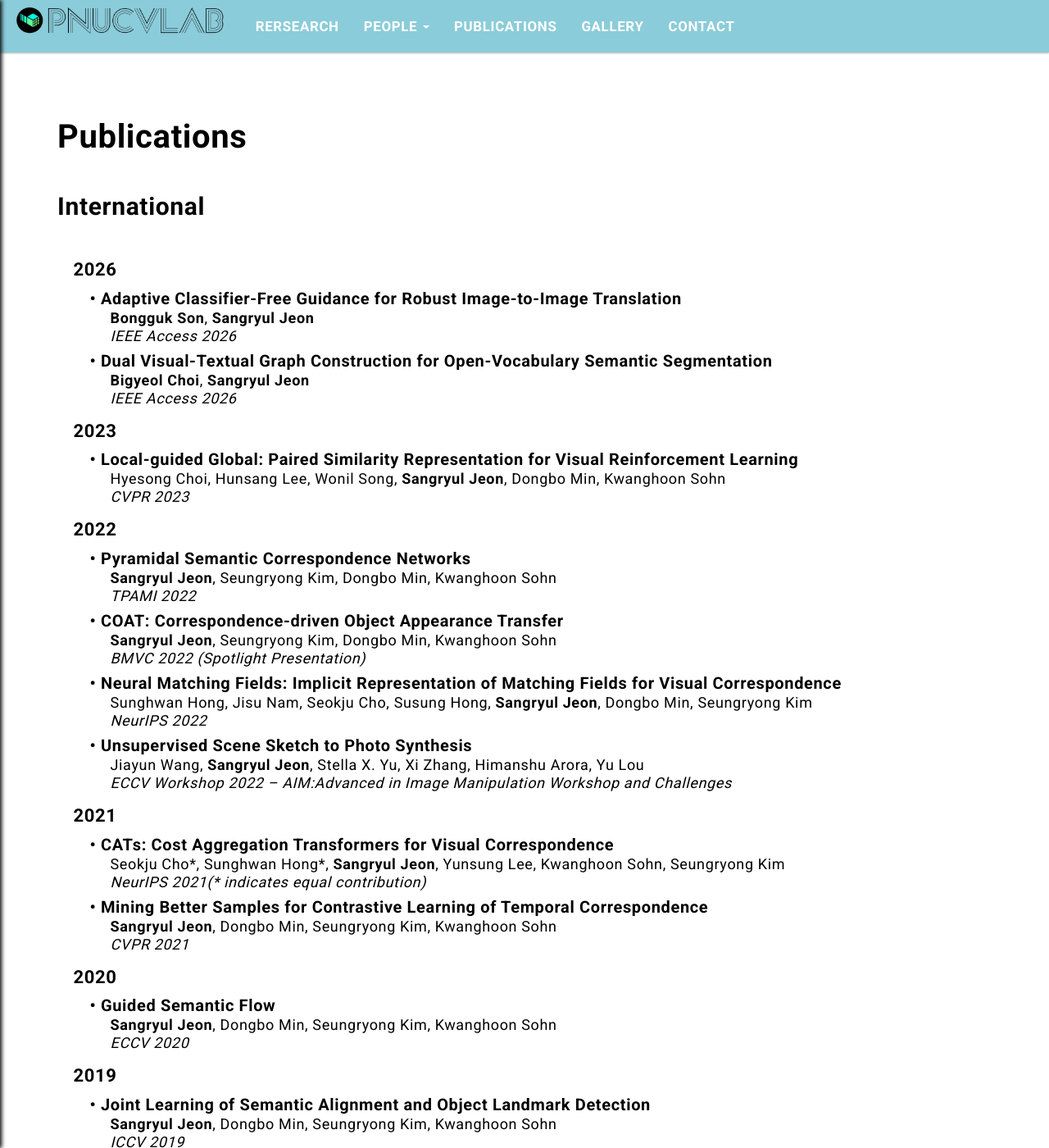
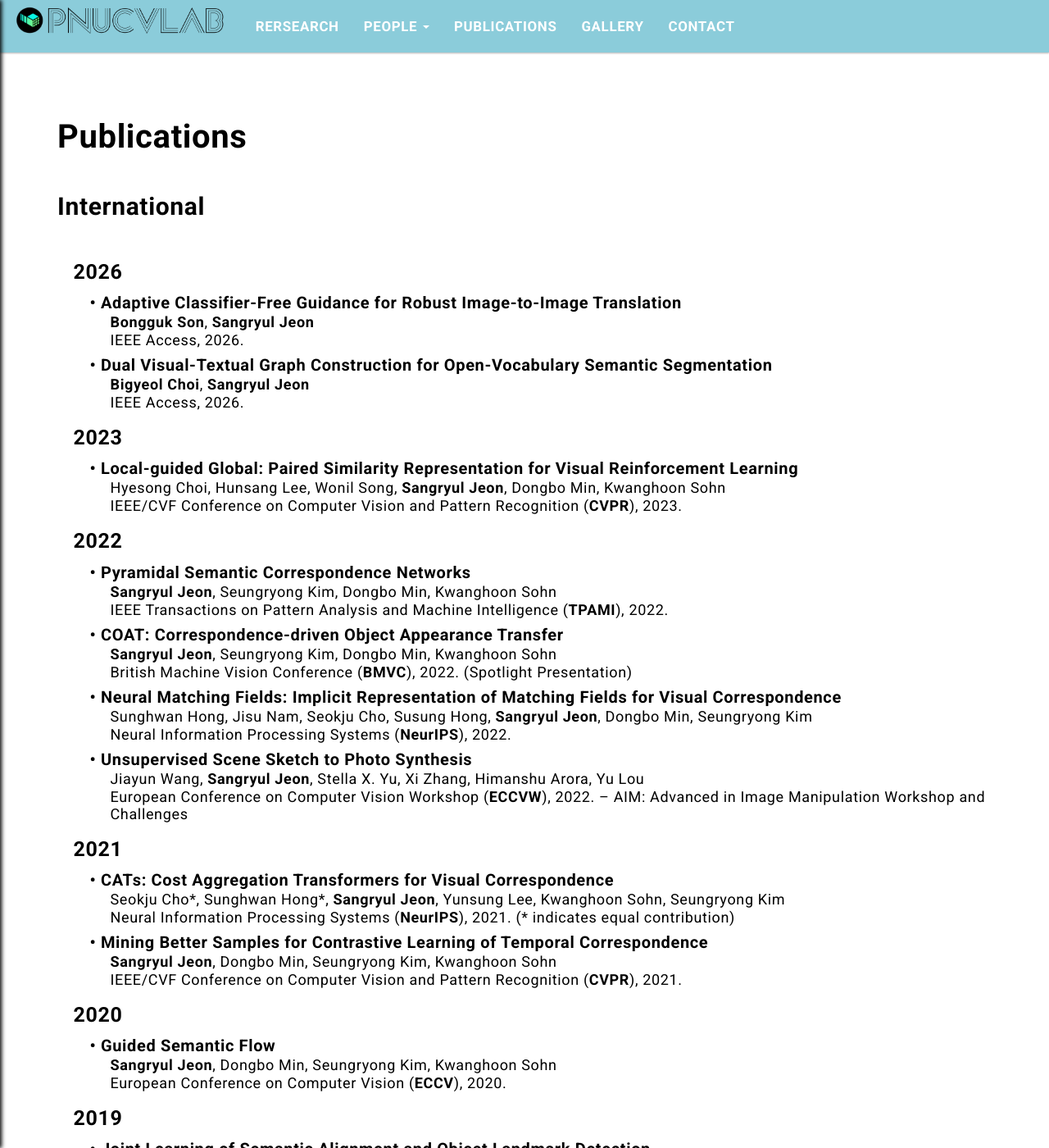
Before and after one commit to pnucvlab/pnucvlab.github.io, a Jekyll site: the page built from pages/publications.html, in a window 1280 px wide and 1400 px high. Shown: the whole window at 82% size. Built offline with Jekyll 4.4.1, drawn with Linux system fonts in a browser that asks for light colours; some of the changed text lies outside the part shown.

Commit message:
edit design

```diff
--- a/assets/css/main.css
+++ b/assets/css/main.css
@@ -284,7 +284,7 @@
 }
 
 .intro-card {
-	background: #fff;
+	background: #f5f5f5;
 	border: 1px solid #e0e0e0;
 	border-radius: 12px;
 	padding: 0.75em 2em 1.5em;
@@ -292,8 +292,16 @@
 	box-shadow: 0 2px 8px rgba(0,0,0,0.06);
 }
 
+.intro-item-card {
+	background: #fff;
+	border: 1px solid #e8e8e8;
+	border-radius: 0;
+	padding: 0.6em 1em;
+	margin-top: 0.6em;
+}
+
 .news-card-container {
-	background: #fff;
+	background: #f5f5f5;
 	border: 1px solid #e0e0e0;
 	border-radius: 12px;
 	padding: 0.75em 2em 1.5em;
@@ -307,6 +315,7 @@
 }
 
 .news-item-card {
+	background: #fff;
 	border: 1px solid #e8e8e8;
 	border-radius: 0;
 	padding: 0.6em 1em;
--- a/index.html
+++ b/index.html
@@ -65,6 +65,7 @@
   <div class="intro-card">
     <p class="home-title">Introduction</p>
 
+    <div class="intro-item-card">
       <div class="home-text">
         <u>Welcome to <strong>PNU CVLab</strong> (<i>Prof.</i> Sangryul Jeon) at Pusan National University.<br></u>
         <p>Our primary research area is <b>Computer Vision</b>. <b>Computer Vision</b> is a core research field in artificial intelligence
@@ -75,6 +76,7 @@
         🪧 If you’re interested, please contact us at <u>srjeonn@pusan.ac.kr.</u>
       </div>
     </div>
+  </div>
 
   <div class="news-card-container">
     <p class="news-title">Latest News</p>
--- a/pages/publications.html
+++ b/pages/publications.html
@@ -8,124 +8,124 @@
 <p style="font-size:30px;"><strong>International</strong></p>
 <div style="padding-left:1.5em;">
 
-<p style="font-size:22px; margin:10px 0 2px;"><strong>2026</strong></p>
+<p style="font-size:25px; margin:10px 0 2px;"><strong>2026</strong></p>
 <div class="publication" style="margin-bottom:8px;">
   <div class="publication-info">
     <p style="font-size:20px; font-weight:bold; color:#000; padding-left:1em;">• Adaptive Classifier-Free Guidance for Robust Image-to-Image Translation</p>
     <p style="font-size:18px; padding-left:2.5em;"><strong>Bongguk Son</strong>, <strong>Sangryul Jeon</strong></p>
-    <p style="font-size:18px; padding-left:2.5em; font-style:italic;">IEEE Access 2026</p>
+    <p style="font-size:18px; padding-left:2.5em;">IEEE Access, 2026.</p>
   </div>
 </div>
 <div class="publication" style="margin-bottom:8px;">
   <div class="publication-info">
     <p style="font-size:20px; font-weight:bold; color:#000; padding-left:1em;">• Dual Visual-Textual Graph Construction for Open-Vocabulary Semantic Segmentation</p>
     <p style="font-size:18px; padding-left:2.5em;"><strong>Bigyeol Choi</strong>, <strong>Sangryul Jeon</strong></p>
-    <p style="font-size:18px; padding-left:2.5em; font-style:italic;">IEEE Access 2026</p>
+    <p style="font-size:18px; padding-left:2.5em;">IEEE Access, 2026.</p>
   </div>
 </div>
 
-<p style="font-size:22px; margin:10px 0 2px;"><strong>2023</strong></p>
+<p style="font-size:25px; margin:10px 0 2px;"><strong>2023</strong></p>
 <div class="publication" style="margin-bottom:8px;">
   <div class="publication-info">
     <p style="font-size:20px; font-weight:bold; color:#000; padding-left:1em;">• Local-guided Global: Paired Similarity Representation for Visual Reinforcement Learning</p>
     <p style="font-size:18px; padding-left:2.5em;">Hyesong Choi, Hunsang Lee, Wonil Song, <strong>Sangryul Jeon</strong>, Dongbo Min, Kwanghoon Sohn</p>
-    <p style="font-size:18px; padding-left:2.5em; font-style:italic;">CVPR 2023</p>
+    <p style="font-size:18px; padding-left:2.5em;">IEEE/CVF Conference on Computer Vision and Pattern Recognition (<strong>CVPR</strong>), 2023.</p>
   </div>
 </div>
 
-<p style="font-size:22px; margin:10px 0 2px;"><strong>2022</strong></p>
+<p style="font-size:25px; margin:10px 0 2px;"><strong>2022</strong></p>
 <div class="publication" style="margin-bottom:8px;">
   <div class="publication-info">
     <p style="font-size:20px; font-weight:bold; color:#000; padding-left:1em;">• Pyramidal Semantic Correspondence Networks</p>
     <p style="font-size:18px; padding-left:2.5em;"><strong>Sangryul Jeon</strong>, Seungryong Kim, Dongbo Min, Kwanghoon Sohn</p>
-    <p style="font-size:18px; padding-left:2.5em; font-style:italic;">TPAMI 2022</p>
+    <p style="font-size:18px; padding-left:2.5em;">IEEE Transactions on Pattern Analysis and Machine Intelligence (<strong>TPAMI</strong>), 2022.</p>
   </div>
 </div>
 <div class="publication" style="margin-bottom:8px;">
   <div class="publication-info">
     <p style="font-size:20px; font-weight:bold; color:#000; padding-left:1em;">• COAT: Correspondence-driven Object Appearance Transfer</p>
     <p style="font-size:18px; padding-left:2.5em;"><strong>Sangryul Jeon</strong>, Seungryong Kim, Dongbo Min, Kwanghoon Sohn</p>
-    <p style="font-size:18px; padding-left:2.5em; font-style:italic;">BMVC 2022 (Spotlight Presentation)</p>
+    <p style="font-size:18px; padding-left:2.5em;">British Machine Vision Conference (<strong>BMVC</strong>), 2022. (Spotlight Presentation)</p>
   </div>
 </div>
 <div class="publication" style="margin-bottom:8px;">
   <div class="publication-info">
     <p style="font-size:20px; font-weight:bold; color:#000; padding-left:1em;">• Neural Matching Fields: Implicit Representation of Matching Fields for Visual Correspondence</p>
     <p style="font-size:18px; padding-left:2.5em;">Sunghwan Hong, Jisu Nam, Seokju Cho, Susung Hong, <strong>Sangryul Jeon</strong>, Dongbo Min, Seungryong Kim</p>
-    <p style="font-size:18px; padding-left:2.5em; font-style:italic;">NeurIPS 2022</p>
+    <p style="font-size:18px; padding-left:2.5em;">Neural Information Processing Systems (<strong>NeurIPS</strong>), 2022.</p>
   </div>
 </div>
 <div class="publication" style="margin-bottom:8px;">
   <div class="publication-info">
     <p style="font-size:20px; font-weight:bold; color:#000; padding-left:1em;">• Unsupervised Scene Sketch to Photo Synthesis</p>
     <p style="font-size:18px; padding-left:2.5em;">Jiayun Wang, <strong>Sangryul Jeon</strong>, Stella X. Yu, Xi Zhang, Himanshu Arora, Yu Lou</p>
-    <p style="font-size:18px; padding-left:2.5em; font-style:italic;">ECCV Workshop 2022 – AIM:Advanced in Image Manipulation Workshop and Challenges</p>
+    <p style="font-size:18px; padding-left:2.5em;">European Conference on Computer Vision Workshop (<strong>ECCVW</strong>), 2022. – AIM: Advanced in Image Manipulation Workshop and Challenges</p>
   </div>
 </div>
 
-<p style="font-size:22px; margin:10px 0 2px;"><strong>2021</strong></p>
+<p style="font-size:25px; margin:10px 0 2px;"><strong>2021</strong></p>
 <div class="publication" style="margin-bottom:8px;">
   <div class="publication-info">
     <p style="font-size:20px; font-weight:bold; color:#000; padding-left:1em;">• CATs: Cost Aggregation Transformers for Visual Correspondence</p>
     <p style="font-size:18px; padding-left:2.5em;">Seokju Cho*, Sunghwan Hong*, <strong>Sangryul Jeon</strong>, Yunsung Lee, Kwanghoon Sohn, Seungryong Kim</p>
-    <p style="font-size:18px; padding-left:2.5em; font-style:italic;">NeurIPS 2021(* indicates equal contribution)</p>
+    <p style="font-size:18px; padding-left:2.5em;">Neural Information Processing Systems (<strong>NeurIPS</strong>), 2021. (* indicates equal contribution)</p>
   </div>
 </div>
 <div class="publication" style="margin-bottom:8px;">
   <div class="publication-info">
     <p style="font-size:20px; font-weight:bold; color:#000; padding-left:1em;">• Mining Better Samples for Contrastive Learning of Temporal Correspondence</p>
     <p style="font-size:18px; padding-left:2.5em;"><strong>Sangryul Jeon</strong>, Dongbo Min, Seungryong Kim, Kwanghoon Sohn</p>
-    <p style="font-size:18px; padding-left:2.5em; font-style:italic;">CVPR 2021</p>
+    <p style="font-size:18px; padding-left:2.5em;">IEEE/CVF Conference on Computer Vision and Pattern Recognition (<strong>CVPR</strong>), 2021.</p>
   </div>
 </div>
 
-<p style="font-size:22px; margin:10px 0 2px;"><strong>2020</strong></p>
+<p style="font-size:25px; margin:10px 0 2px;"><strong>2020</strong></p>
 <div class="publication" style="margin-bottom:8px;">
   <div class="publication-info">
     <p style="font-size:20px; font-weight:bold; color:#000; padding-left:1em;">• Guided Semantic Flow</p>
     <p style="font-size:18px; padding-left:2.5em;"><strong>Sangryul Jeon</strong>, Dongbo Min, Seungryong Kim, Kwanghoon Sohn</p>
-    <p style="font-size:18px; padding-left:2.5em; font-style:italic;">ECCV 2020</p>
+    <p style="font-size:18px; padding-left:2.5em;">European Conference on Computer Vision (<strong>ECCV</strong>), 2020.</p>
   </div>
 </div>
 
-<p style="font-size:22px; margin:10px 0 2px;"><strong>2019</strong></p>
+<p style="font-size:25px; margin:10px 0 2px;"><strong>2019</strong></p>
 <div class="publication" style="margin-bottom:8px;">
   <div class="publication-info">
     <p style="font-size:20px; font-weight:bold; color:#000; padding-left:1em;">• Joint Learning of Semantic Alignment and Object Landmark Detection</p>
     <p style="font-size:18px; padding-left:2.5em;"><strong>Sangryul Jeon</strong>, Dongbo Min, Seungryong Kim, Kwanghoon Sohn</p>
-    <p style="font-size:18px; padding-left:2.5em; font-style:italic;">ICCV 2019</p>
+    <p style="font-size:18px; padding-left:2.5em;">IEEE/CVF International Conference on Computer Vision (<strong>ICCV</strong>), 2019.</p>
   </div>
 </div>
 <div class="publication" style="margin-bottom:8px;">
   <div class="publication-info">
     <p style="font-size:18px; font-weight:bold;	padding-left:1em;">• Semantic Attribute Matching Networks</p>
     <p style="font-size:18px;	padding-left:2.5em;">Seungryong Kim, Dongbo Min, Somi Jeong, Sunok Kim, <strong>Sangryul Jeon</strong>, Kwanghoon Sohn</p>
-    <p style="font-size:18px;	padding-left:2.5em; font-style:italic;">CVPR 2019</p>
+    <p style="font-size:18px;	padding-left:2.5em;">IEEE/CVF Conference on Computer Vision and Pattern Recognition (<strong>CVPR</strong>), 2019.</p>
   </div>
 </div>
 
-<p style="font-size:22px; margin:10px 0 2px;"><strong>2018</strong></p>
+<p style="font-size:25px; margin:10px 0 2px;"><strong>2018</strong></p>
 <div class="publication" style="margin-bottom:8px;">
   <div class="publication-info">
     <p style="font-size:20px; font-weight:bold; color:#000; padding-left:1em;">• Recurrent Transformer Networks for Semantic Correspondence</p>
     <p style="font-size:18px;	padding-left:2.5em;">Seungryong Kim, Stephen Lin, <strong>Sangryul Jeon</strong>, Dongbo Min, Kwanghoon Sohn</p>
-    <p style="font-size:18px;	padding-left:2.5em;	font-style:italic;">NeurIPS 2018</p>
+    <p style="font-size:18px;	padding-left:2.5em;">Neural Information Processing Systems (<strong>NeurIPS</strong>), 2018.</p>
   </div>
 </div>
 <div class="publication" style="margin-bottom:8px;">
   <div class="publication-info">
     <p style="font-size:20px; font-weight:bold; color:#000; padding-left:1em;">• PARN: Pyramidal Affine Regression Networks for Dense Semantic Correspondence</p>
     <p style="font-size:18px;	padding-left:2.5em;"><strong>Sangryul Jeon</strong>, Seungryong Kim, Dongbo Min, Kwanghoon Sohn</p>
-    <p style="font-size:18px;	padding-left:2.5em;	font-style:italic;">ECCV 2018</p>
+    <p style="font-size:18px;	padding-left:2.5em;">European Conference on Computer Vision (<strong>ECCV</strong>), 2018.</p>
   </div>
 </div>
 
-<p style="font-size:22px; margin:10px 0 2px;"><strong>2017</strong></p>
+<p style="font-size:25px; margin:10px 0 2px;"><strong>2017</strong></p>
 <div class="publication" style="margin-bottom:8px;">
   <div class="publication-info">
     <p style="font-size:20px; font-weight:bold; color:#000; padding-left:1em;">• FCSS: Fully Convolutional Self-Similarity for Dense Semantic Correspondence</p>
     <p style="font-size:18px;	padding-left:2.5em;">Seungryong Kim, Dongbo Min, Bumsub Ham, <strong>Sangryul Jeon</strong>, Stephen Lin, Kwanghoon Sohn</p>
-    <p style="font-size:18px;	padding-left:2.5em;	font-style:italic;">CVPR 2017</p>
+    <p style="font-size:18px;	padding-left:2.5em;">IEEE/CVF Conference on Computer Vision and Pattern Recognition (<strong>CVPR</strong>), 2017.</p>
   </div>
 </div>
 
@@ -134,21 +134,21 @@
 <p style="font-size:30px; margin-top:40px;"><strong>Domestic</strong></p>
 <div style="padding-left:1.5em;">
 
-<p style="font-size:22px; margin:10px 0 2px;"><strong>2025</strong></p>
+<p style="font-size:25px; margin:10px 0 2px;"><strong>2025</strong></p>
 <div class="publication" style="margin-bottom:8px;">
   <div class="publication-info">
     <p style="font-size:20px; font-weight:bold; color:#000; padding-left:1em;">• Dual Affinity Graph Construction for Open-Vocabulary Semantic Segmentation</p>
     <p style="font-size:18px;	padding-left:2.5em;"><strong>Bigyeol Choi</strong>, Kyun-dong Kim, Sung-soo Kim, <strong>Sangryul Jeon</strong></p>
-    <p style="font-size:18px;	padding-left:2.5em;	font-style:italic;">Korea Computer Congress (KCC) 2025</p>
+    <p style="font-size:18px;	padding-left:2.5em;">Korea Computer Congress (<strong>KCC</strong>), 2025.</p>
   </div>
 </div>
 
-<p style="font-size:22px; margin:10px 0 2px;"><strong>2024</strong></p>
+<p style="font-size:25px; margin:10px 0 2px;"><strong>2024</strong></p>
 <div class="publication" style="margin-bottom:8px;">
   <div class="publication-info">
     <p style="font-size:20px; font-weight:bold; color:#000; padding-left:1em;">• Denoising Pixel-Text Alignments driven by Diffusion Process for Open-Vocabulary Semantic Segmentation</p>
     <p style="font-size:18px;	padding-left:2.5em;"><strong>Bigyeol Choi</strong>, <strong>Sangryul Jeon</strong></p>
-    <p style="font-size:18px;	padding-left:2.5em;	font-style:italic;">Korean Artificial Intelligence Association Summer Conference 2024</p>
+    <p style="font-size:18px;	padding-left:2.5em;">Korean Artificial Intelligence Association Summer Conference (<strong>KAIA</strong>), 2024.</p>
   </div>
 </div>
 
```
Also changed, not shown: other parts of index.html (+1 -1 lines). Lines whose indentation alone changed are shown as unchanged.
